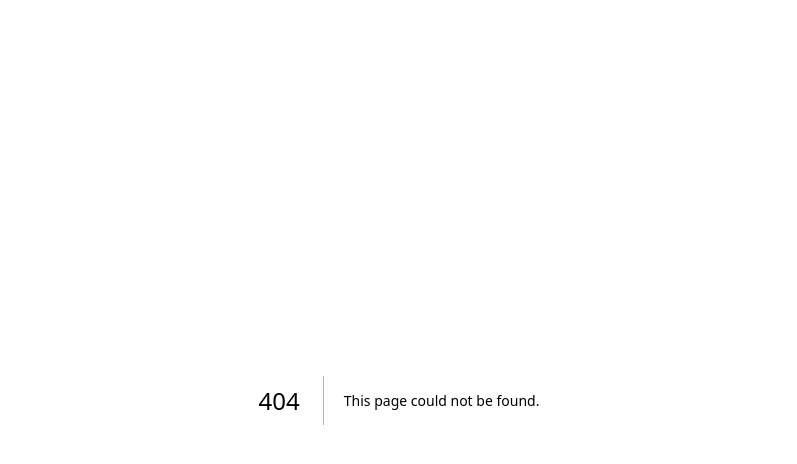
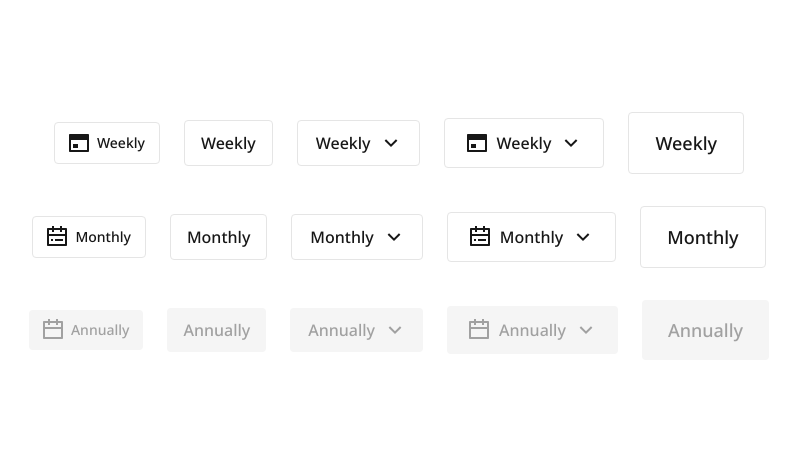
Before and after one commit to jordhan2k/gfe-design-system, a Next.js app: page /radio-card-component in a window 1280 px wide. Before the commit this address had no page. Shown: the top 464 px of the page, without its empty margins (241-1038 px from the left). Built offline with nearby package versions, Linux system fonts and the light colour scheme.

Commit message:
feat: radio cards

```diff
--- a/src/app/(components)/button-component/page.tsx
+++ b/src/app/(components)/button-component/page.tsx
@@ -1,8 +1,6 @@
-import { Button } from '@/components/ui/button'
+import { Button } from '@/components/ui/button';
 import { RiStarLine } from '@remixicon/react';
-import { Star } from 'lucide-react';
 import { Metadata } from 'next';
-import React from 'react'
 
 const variants = ['primary', 'secondary', 'tertiary', 'link-color', 'link-gray', 'destructive'] as const;
 const sizes = ['sm', 'md', 'lg', 'xl', '2xl'] as const;
--- /dev/null
+++ b/src/app/(components)/radio-card-component/page.tsx
@@ -0,0 +1,55 @@
+import { RadioCard } from '@/components/form/radio-card';
+import { RiArrowDownSLine, RiCalendarLine, RiCalendarTodoLine, RiCalendarView } from '@remixicon/react';
+import { Metadata } from 'next';
+
+
+
+const options = ["leading", "label", "trailing", "both", "icon"];
+const sizes = ["sm", "md", "lg", "xl", "2xl"] as const;
+const labels = ["Weekly", "Monthly", "Annually"];
+const icons = [<RiCalendarView key='icon-weekly' />, <RiCalendarTodoLine key='icon-monthly' />, <RiCalendarLine key='icon-annually' />];
+
+
+export const metadata: Metadata = {
+  title: 'Radio Card Component',
+}
+
+function RadioCardPage() {
+  return (
+    <div className='w-fit pt-[112px] mx-auto flex flex-col gap-8 items-center'>
+
+      {
+        labels.map((label, index) => (
+          <div key={`${label}-${index}`} className='flex items-center gap-6'>
+            {
+              options.map((option, idx) => {
+                const leadingIcon = option === "leading" || option === 'both' ? icons[index] : undefined;
+                const trailingIcon = option === "trailing" || option === 'both' ? <RiArrowDownSLine /> : undefined;
+
+                return (
+                  <RadioCard
+                    checked={label === 'Monthly'}
+                    key={`${label}-${option}-${idx}`}
+                    name={`option-${idx}`}
+                    id={`${label}-${option}`}
+                    value={label.toLowerCase()}
+                    label={label}
+                    size={sizes[idx]}
+                    disabled={label === "Annually"}
+                    leadingIcon={leadingIcon}
+                    trailingIcon={trailingIcon}
+                  />
+                )
+              })
+            }
+          </div>
+        ))
+      }
+
+
+
+    </div>
+  )
+}
+
+export default RadioCardPage
--- a/src/app/globals.css
+++ b/src/app/globals.css
@@ -1,4 +1,8 @@
 @import "tailwindcss";
+
+* {
+  box-sizing: border-box;
+}
 
 :root {
   --background: #ffffff;
--- a/src/app/page.tsx
+++ b/src/app/page.tsx
@@ -8,6 +8,7 @@ export default function Home() {
       <Link href={'/navbar-component'}>Nav bar</Link>
       <Link href={'/text-input-component'}>Text input</Link>
       <Link href={'/text-area-component'}>Text area</Link>
+      <Link href={'/radio-card-component'}>Radio card</Link>
     </div>
   );
 }
--- /dev/null
+++ b/src/components/form/radio-card.tsx
@@ -0,0 +1,56 @@
+import { cn } from '@/lib/utils';
+import { cva, type VariantProps } from 'class-variance-authority';
+import React from 'react';
+
+
+const radioCardVariants = cva(
+  'inline-flex items-center rounded-[0.25rem] gap-1 border border-neutral-200 font-medium text-neutral-900 hover:bg-neutral-50 hover:text-neutral-950 peer-checked:border-indigo-600 focus:ring-4 focus:ring-indigo-800/20 focus:outline-none  [&_svg:not([class*="size-"])]:size-5', {
+  variants: {
+    size: {
+      sm: 'px-3 py-2 text-sm',
+      md: 'px-3.5 py-2.5',
+      lg: 'px-4 py-2.5 text-base gap-1.5',
+      xl: 'px-5 py-3 text-base gap-1.5',
+      '2xl': 'px-6 py-4 text-lg gap-2.5 [&_svg:not([class*="size-"])]:size-6',
+    },
+    disabled: {
+      true: 'cursor-not-allowed border-none! bg-neutral-100! text-neutral-400! focus:ring-0!',
+      false: 'cursor-pointer'
+    }
+  },
+  defaultVariants: {
+    size: 'md'
+  }
+})
+
+function RadioCard({
+  name,
+  id,
+  value,
+  label,
+  size,
+  className,
+  disabled = false,
+  leadingIcon,
+  trailingIcon,
+  // ...props
+}: Omit<React.ComponentProps<'input'>, 'size'>
+  & VariantProps<typeof radioCardVariants>
+  & {
+    label?: string;
+    leadingIcon?: React.ReactNode;
+    trailingIcon?: React.ReactNode;
+  }) {
+  return (
+    <div>
+      <input disabled={disabled} className='hidden peer' type='radio' name={name} id={id} value={value} />
+      <label
+        htmlFor={id}
+        className={cn(radioCardVariants({ size, disabled, className }))}
+        tabIndex={0}
+      >{leadingIcon}{label ? <span className='px-0.5'>{label}</span> : null}{trailingIcon}</label>
+    </div>
+  )
+}
+
+export { RadioCard };
--- a/src/components/form/text-area.tsx
+++ b/src/components/form/text-area.tsx
@@ -1,7 +1,7 @@
 'use client'
 import { cn } from '@/lib/utils';
 import clsx from 'clsx';
-import React, { useMemo } from 'react'
+import React from 'react';
 
 const MAX_LENGTH = 500;
 
@@ -13,7 +13,7 @@ function TextArea({
   className,
   disabled,
   maxLength = MAX_LENGTH,
-  ...props
+  // ...props
 }: React.ComponentProps<'textarea'>
   & {
     label?: string;
@@ -39,7 +39,7 @@ function TextArea({
           focus:ring-4 focus:ring-indigo-700/12
           focus:border-indigo-700 focus:outline-none `,
           clsx({
-            'focus:ring-red-600/12  focus:border-red-600': error || (localValue?.length > maxLength),
+            'border-red-600 focus:ring-red-600/12  focus:border-red-600': error || (localValue?.length > maxLength),
             'text-neutral-400 placeholder:text-neutral-400 border-neutral-100': disabled
           })
           , className
@@ -53,4 +53,4 @@ function TextArea({
   )
 }
 
-export { TextArea }
+export { TextArea };
--- a/src/components/navigation/nav-bar.tsx
+++ b/src/components/navigation/nav-bar.tsx
@@ -56,9 +56,9 @@ function NavBar() {
       />
       <aside
         data-visible={isOpen}
-        role="navigation"
+        // role="navigation"
         aria-label="Main menu"
-        aria-expanded={isOpen}
+        // aria-expanded={isOpen}
         aria-hidden={!isOpen}
         className='fixed flex flex-col xl:hidden w-[18.75rem] h-dvh bg-white top-0 left-0 p-4 pt-8 gap-6 justify-between transition-transform -translate-x-[100%] data-[visible=true]:translate-x-0' >
         <div className='flex items-center justify-between'>
```
